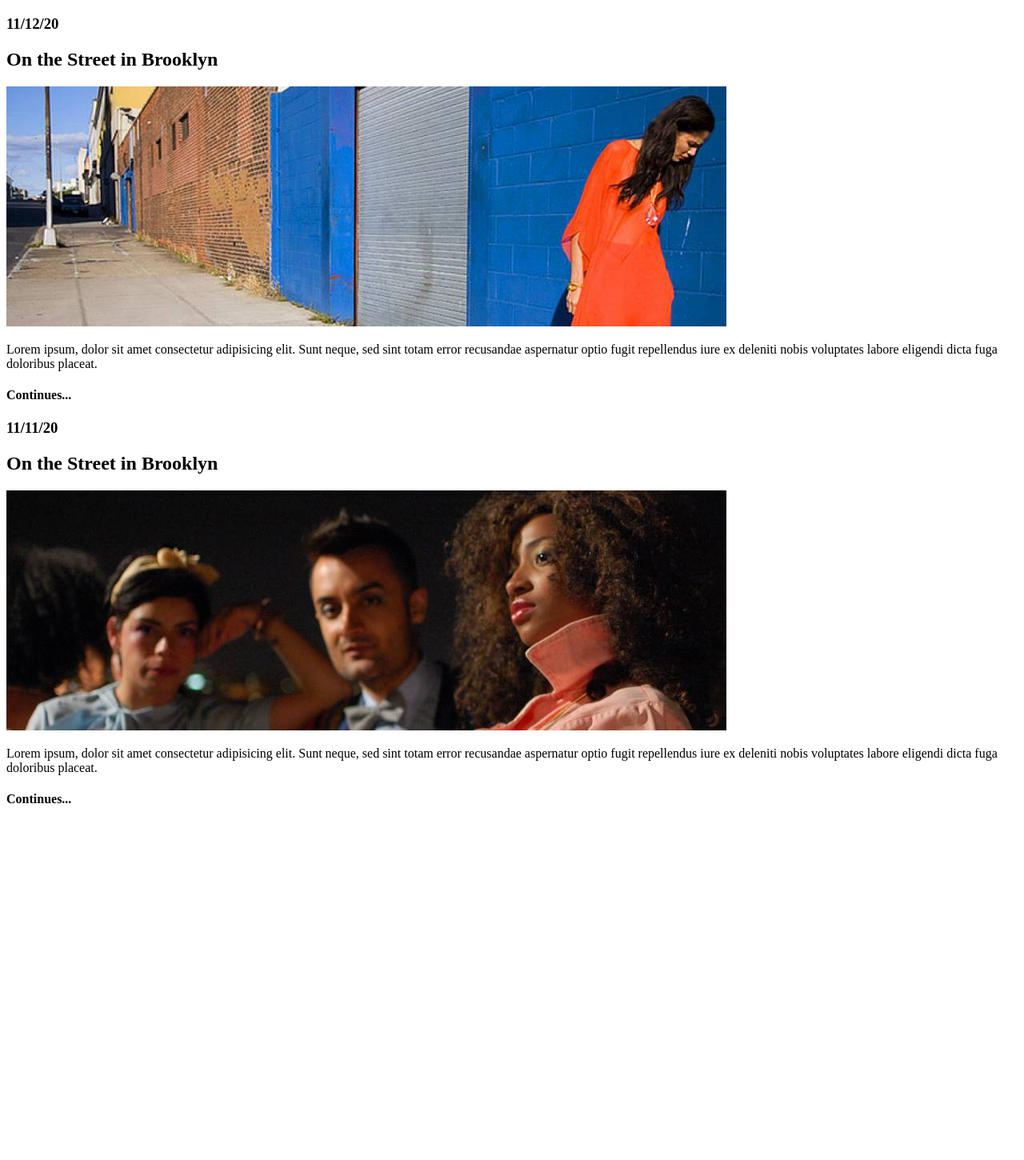
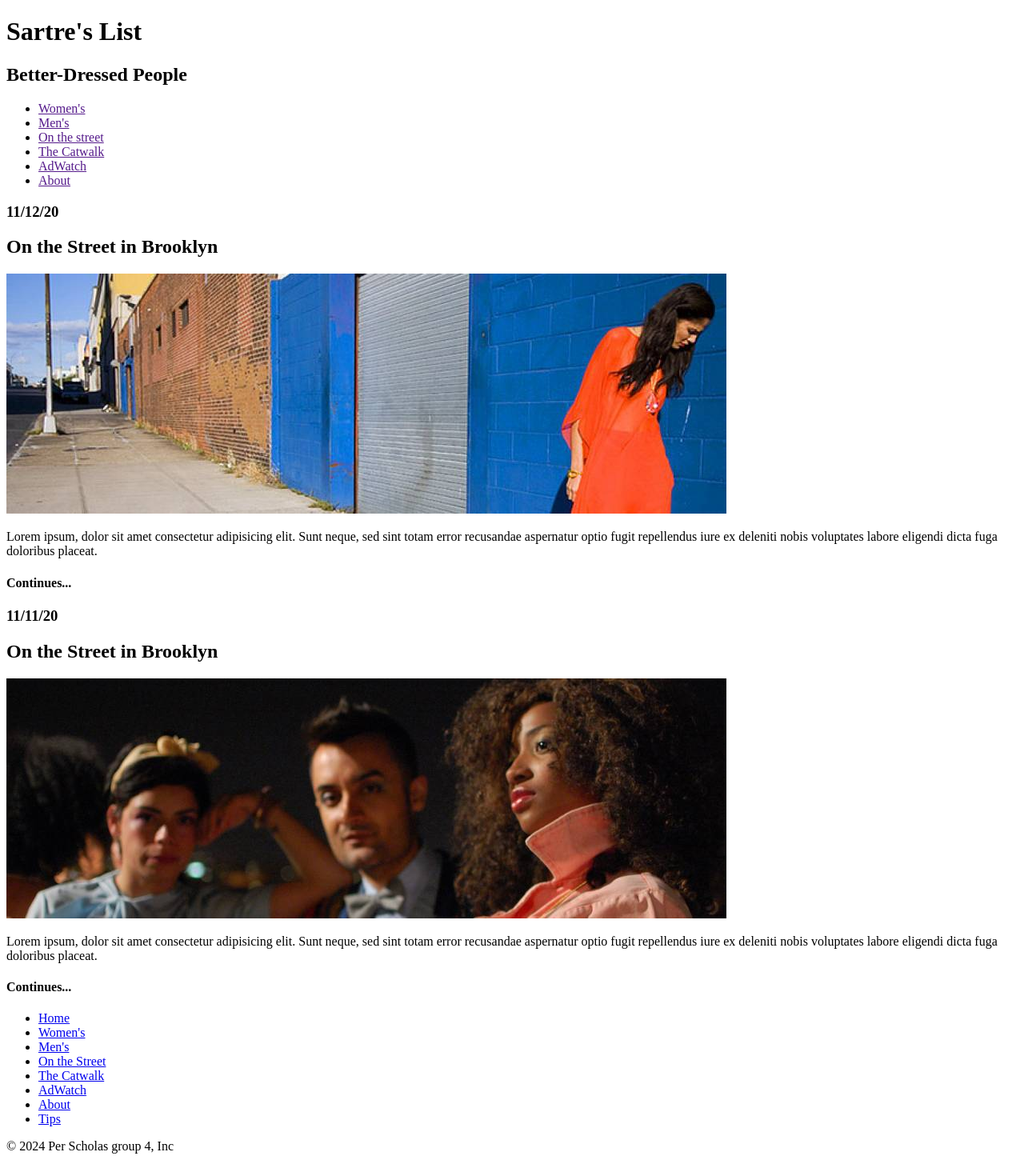
Before and after one commit to SaraDArce/React-Fashion-Blog, a plain HTML site: page index.html in a window 1280 px wide. Shown: the whole page at 80% size. Before the commit the page ends 1029 px from the top, so only its background shows below. Drawn offline with Linux system fonts and the light colour scheme.

Commit message:
Incorporated Nav, Body and Footer

```diff
--- a/index.html
+++ b/index.html
@@ -1,29 +1,74 @@
 <!DOCTYPE html>
 <html lang="en">
   <head>
-    <meta charset="UTF-8">
-    <meta name="viewport" content="width=device-width, initial-scale=1.0">
-    <link rel="stylesheet" href="style.css">
+    <meta charset="UTF-8" />
+    <meta name="viewport" content="width=device-width, initial-scale=1.0" />
+    <link rel="stylesheet" href="style.css" />
     <title>Document</title>
   </head>
   <body>
-    <header></header>
+    <header>
+      <h1>Sartre's List</h1>
+      <h2>Better-Dressed People</h2>
+      <nav class="nav" aria-label="Main Navigation" role="navigation">
+        <ul>
+          <li>
+            <a class="nav-link" href="">Women's</a>
+          </li>
+          <li>
+            <a class="nav-link" href="">Men's</a>
+          </li>
+          <li>
+            <a class="nav-link" href="">On the street</a>
+          </li>
+          <li>
+            <a class="nav-link" href="">The Catwalk</a>
+          </li>
+          <li>
+            <a class="nav-link" href="">AdWatch</a>
+          </li>
+          <li>
+            <a class="nav-link" href="">About</a>
+          </li>
+        </ul>
+      </nav>
+    </header>
     <main>
       <article>
         <h3>11/12/20</h3>
         <h2>On the Street in Brooklyn</h2>
-            <img src="blog-image-1.jpg" alt="A woman walking on an empty street">
-            <p>Lorem ipsum, dolor sit amet consectetur adipisicing elit. Sunt neque, sed sint totam error recusandae aspernatur optio fugit repellendus iure ex deleniti nobis voluptates labore eligendi dicta fuga doloribus placeat.</p>
+        <img src="blog-image-1.jpg" alt="A woman walking on an empty street" />
+        <p>
+          Lorem ipsum, dolor sit amet consectetur adipisicing elit. Sunt neque,
+          sed sint totam error recusandae aspernatur optio fugit repellendus
+          iure ex deleniti nobis voluptates labore eligendi dicta fuga doloribus
+          placeat.
+        </p>
         <h4>Continues...</h4>
-
         <h3>11/11/20</h3>
         <h2>On the Street in Brooklyn</h2>
-            <img src="blog-image-2.jpg" alt="A group of people at a photoshoot">
-            <p>Lorem ipsum, dolor sit amet consectetur adipisicing elit. Sunt neque, sed sint totam error recusandae aspernatur optio fugit repellendus iure ex deleniti nobis voluptates labore eligendi dicta fuga doloribus placeat.</p>
+        <img src="blog-image-2.jpg" alt="A group of people at a photoshoot" />
+        <p>
+          Lorem ipsum, dolor sit amet consectetur adipisicing elit. Sunt neque,
+          sed sint totam error recusandae aspernatur optio fugit repellendus
+          iure ex deleniti nobis voluptates labore eligendi dicta fuga doloribus
+          placeat.
+        </p>
         <h4>Continues...</h4>
       </article>
     </main>
-    <footer></footer>
-
+    <footer class="footer">
+      <ul class="footer-nav">
+        <li><a href="#">Home</a></li>
+        <li><a href="#">Women's</a></li>
+        <li><a href="#">Men's</a></li>
+        <li><a href="#">On the Street</a></li>
+        <li><a href="#">The Catwalk</a></li>
+        <li><a href="#">AdWatch</a></li>
+        <li><a href="#">About</a></li>
+        <li><a href="#">Tips</a></li>
+      </ul>
+      <div class="copyright">© 2024 Per Scholas group 4, Inc</div>
+    </footer>
   </body>
 </html>
```
Lines whose indentation alone changed are shown as unchanged.
